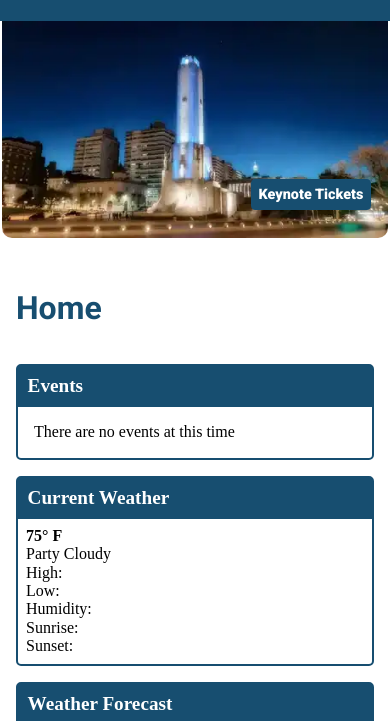
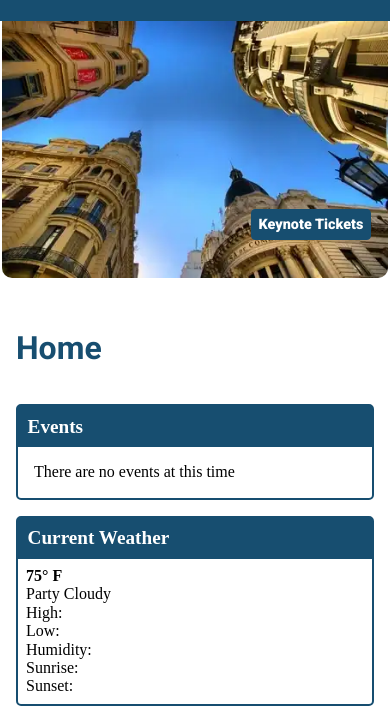
Before and after one commit to Alitares27/wdd231, a plain HTML site: page chamber/index.html in a window 390 px wide. Shown: the part 88-809 px from the top of the page. Drawn offline with Linux system fonts and the light colour scheme; no server answers.

Commit message:
Update hero image source and responsive sizes in Chamber

```diff
--- a/chamber/index.html
+++ b/chamber/index.html
@@ -48,10 +48,10 @@
     <main>
         <div class="hero-image">
             <img
-            src="images/rosario.webp"
-            srcset="images/rosarioSm.webp 450w,
-                    images/rosarioMd.webp 700w,
-                    images/rosarioLg.webp 1000w"
+            src="images/rosarioArq.webp"
+            srcset="images/rosarioArqSm.webp 450w,
+                    images/rosarioArqMd.webp 700w,
+                    images/rosarioArqLg.webp 1000w"
             sizes="(max-width: 600px) 450px,
                    (max-width: 900px) 700px,
                    1000px"
```
